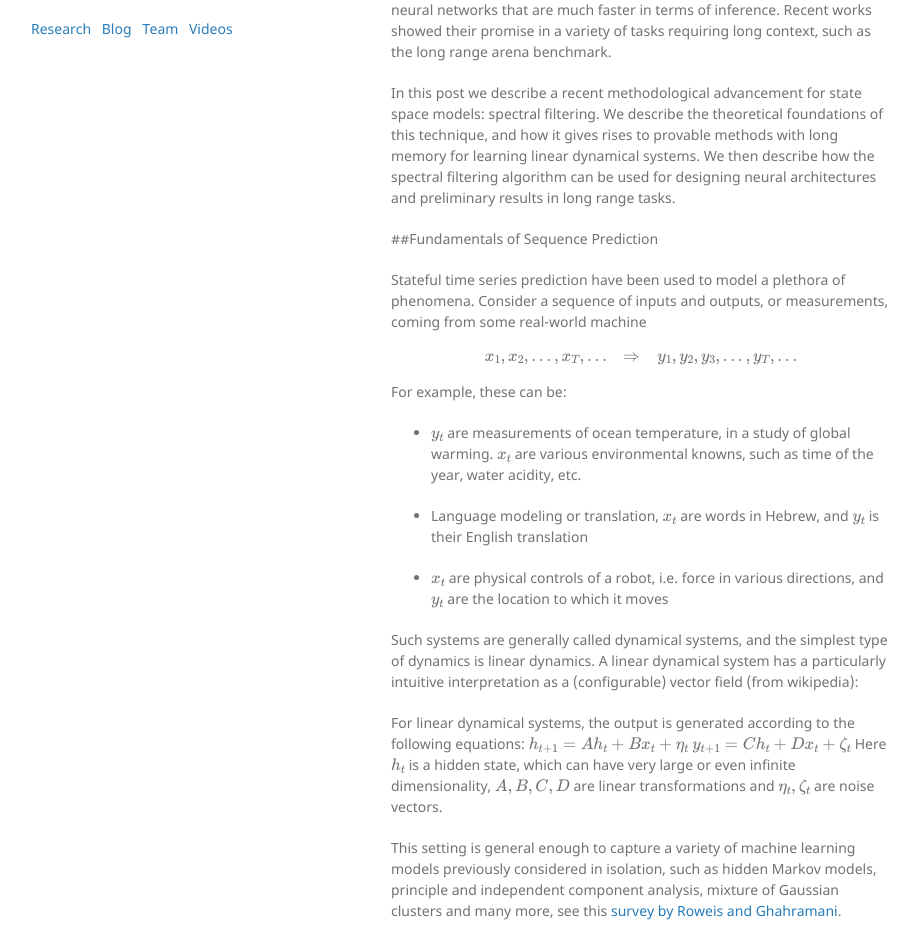
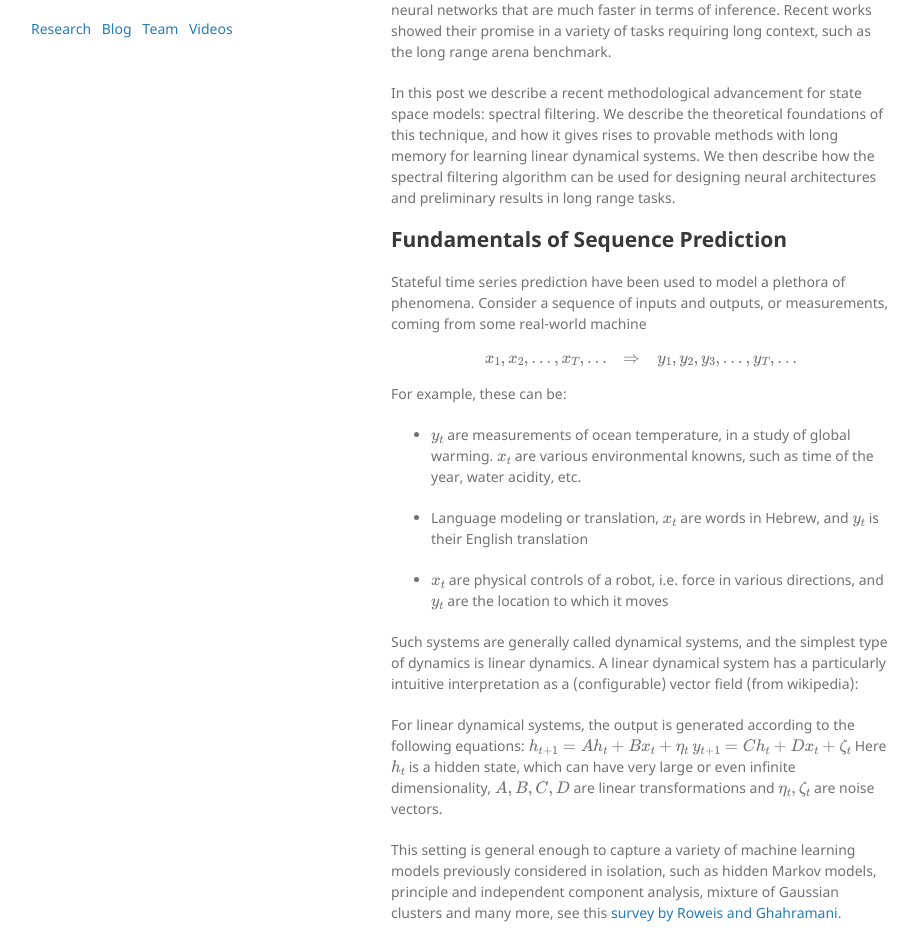
Before and after one commit to MinRegret/minregret.github.io, a Jekyll site: the page built from _posts/2024-06-04-spectral_transformers.md, in a window 1280 px wide and 1400 px high. Shown: the part 339-1272 px from the top of the window, without its empty margins (179-1097 px from the left). Built offline with Jekyll 4.4.1, drawn with Linux system fonts in a browser that asks for light colours; formulas are drawn with MathJax 3; some of the changed text lies outside the part shown.

Commit message:
Update 2024-06-04-spectral_transformers.md

```diff
--- a/_posts/2024-06-04-spectral_transformers.md
+++ b/_posts/2024-06-04-spectral_transformers.md
@@ -10,7 +10,7 @@ The computational bottleneck of transformers gave rise to recent interest in [st
 
 In this post we describe a recent methodological advancement for state space models: spectral filtering. We describe the theoretical foundations of this technique, and how it gives rises to provable methods with long memory for learning linear dynamical systems. We then describe how the spectral filtering algorithm can be used for designing neural architectures and preliminary results in long range tasks.
 
-##Fundamentals of Sequence Prediction
+## Fundamentals of Sequence Prediction
 
 Stateful time series prediction have been used to model a plethora of phenomena. Consider a sequence of inputs and outputs, or measurements, coming from some real-world machine
 
@@ -36,7 +36,7 @@ Here $h_t$ is a hidden state, which can have very large or even infinite dimensi
 
 This setting is general enough to capture a variety of machine learning models previously considered in isolation, such as hidden Markov models, principle and independent component analysis, mixture of Gaussian clusters and many more, see this [survey by Roweis and Ghahramani](https://cs.nyu.edu/~roweis/papers/NC110201.pdf).
 
-##The Memory of Linear Dynamics
+## The Memory of Linear Dynamics
 
 The linear equations governing the dynamics are recursive in nature. An input is multiplied by the system matrix $A$ before affecting the output. The recursive nature of the dynamics means that an input effect $k$ steps into the future will be multiplied by $A^k$, and thus depend exponentially in the eigenvalues of the matrix $A$.
 
@@ -49,16 +49,16 @@ A notable deviation from the standard theory of linear dynamical systems that al
 {% assign image = "filterbank.PNG" %}
 {% include center-image.html %}
 
-##Why is Spectral Filtering Important for Longer Memory?
+## Why is Spectral Filtering Important for Longer Memory?
 
 The main advantage of spectral filtering is that for certain types of linear dynamical systems, in particular those with symmetric matrices, the *effective memory* (measured by the number of filters) required to represent an observation at any point in the sequence in the spectral basis is *independent of the system memory parameter $\delta$*!. This guarantee indicates that if we featurize the input into the spectral basis, we can potentially design models that are capable of efficiently and stably representing systems with extremely long memory even with $\delta \rightarrow 0$. This striking fact motivates our derivation of the recurrent spectral architecture, and is the underlying justification for the performance and training stability gains we see in experiments.
 
 Experiments with neural architectures that make use of spectral filtering, which we call Spectral Transform Unit (STU), show promise on the long range arena benchmarks as follows:
 
 
- Where the STU architecture is schematically described by the following figure.
+Where the STU architecture is schematically described by the following figure.
 
-
-
+{% assign image = "STUPicture.PNG" %}
+{% include center-image.html %}
 
 For more details on the STU architecture, and mathematical details on how our filters are designed, and their theoretical properties, check out our [recent paper](https://arxiv.org/pdf/2312.06837)!
```
